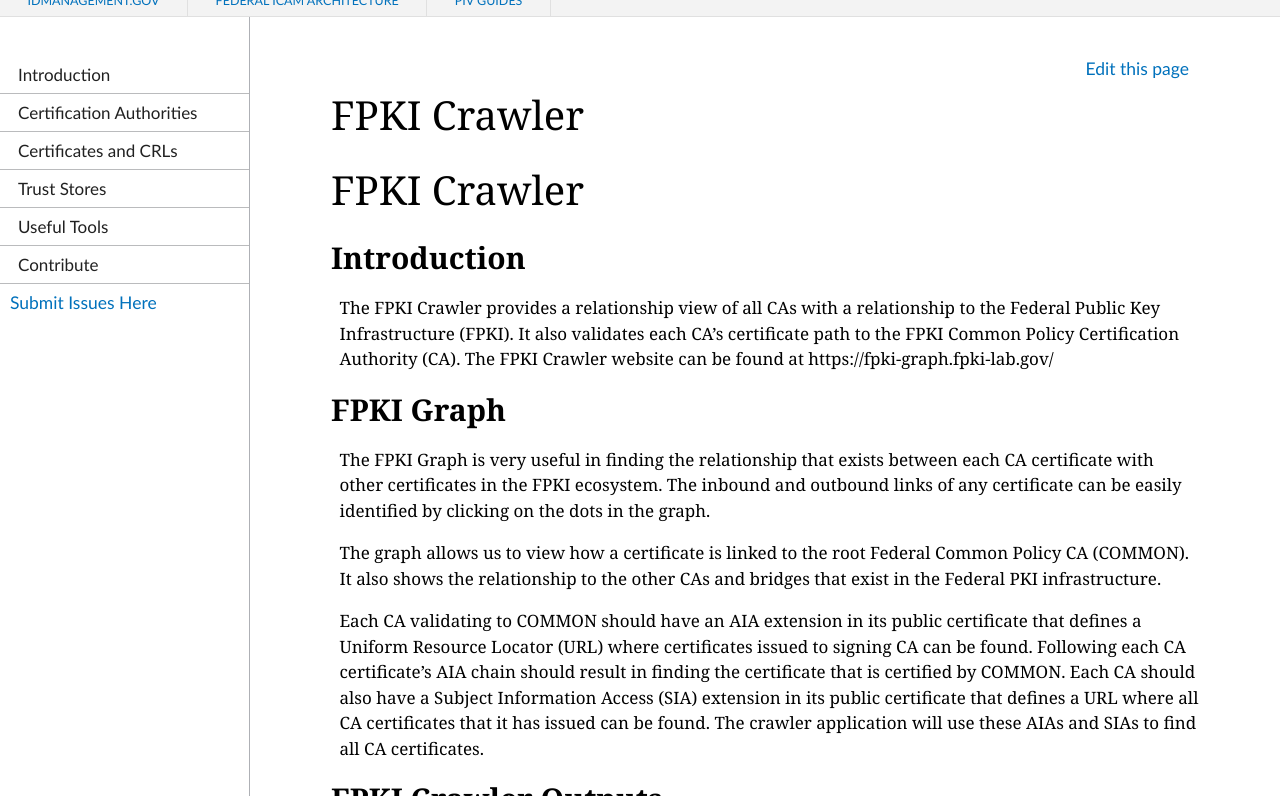
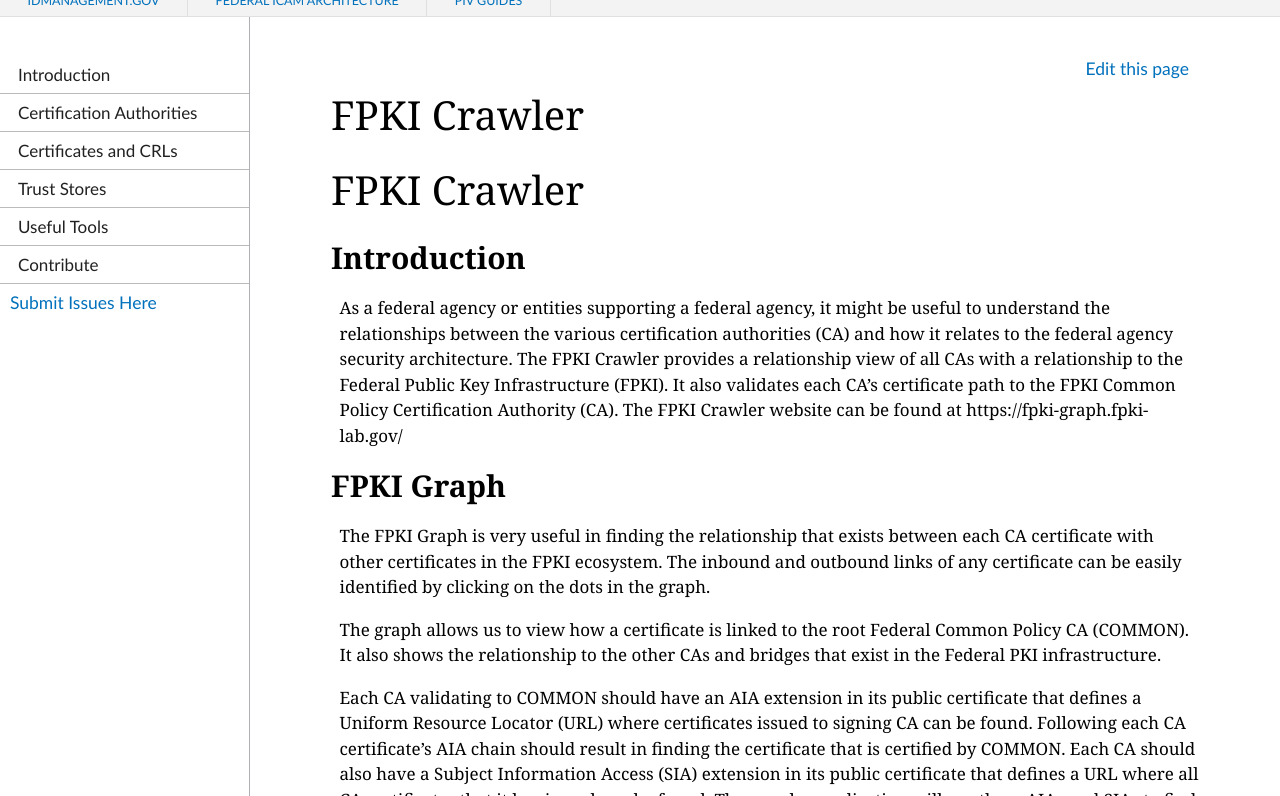
Before and after one commit to GSA/fpki-guides, a Jekyll site: the page built from pages/fpki_crawler_howto.md, in a window 1280 px wide and 900 px high, cut to the strip 104-900 px from the top of the window. Built offline with Jekyll 4.4.1, drawn with Linux system fonts in a browser that asks for light colours; nearby versions of some CDN libraries; our own code applies the rules of GitHub Pages for plain Markdown files.

Commit message:
Update fpki_crawler_howto.md

```diff
--- a/pages/fpki_crawler_howto.md
+++ b/pages/fpki_crawler_howto.md
@@ -1,7 +1,7 @@
 # FPKI Crawler
 
 ## Introduction
-The FPKI Crawler provides a relationship view of all CAs with a relationship to the Federal Public Key Infrastructure (FPKI). It also validates each CA’s certificate path to the FPKI Common Policy Certification Authority (CA).
+As a federal agency or entities supporting a federal agency, it might be useful to understand the relationships between the various certification authorities (CA) and how it relates to the federal agency security architecture. The FPKI Crawler provides a relationship view of all CAs with a relationship to the Federal Public Key Infrastructure (FPKI). It also validates each CA’s certificate path to the FPKI Common Policy Certification Authority (CA).
 The FPKI Crawler website can be found at https://fpki-graph.fpki-lab.gov/
 
 ## FPKI Graph
```
